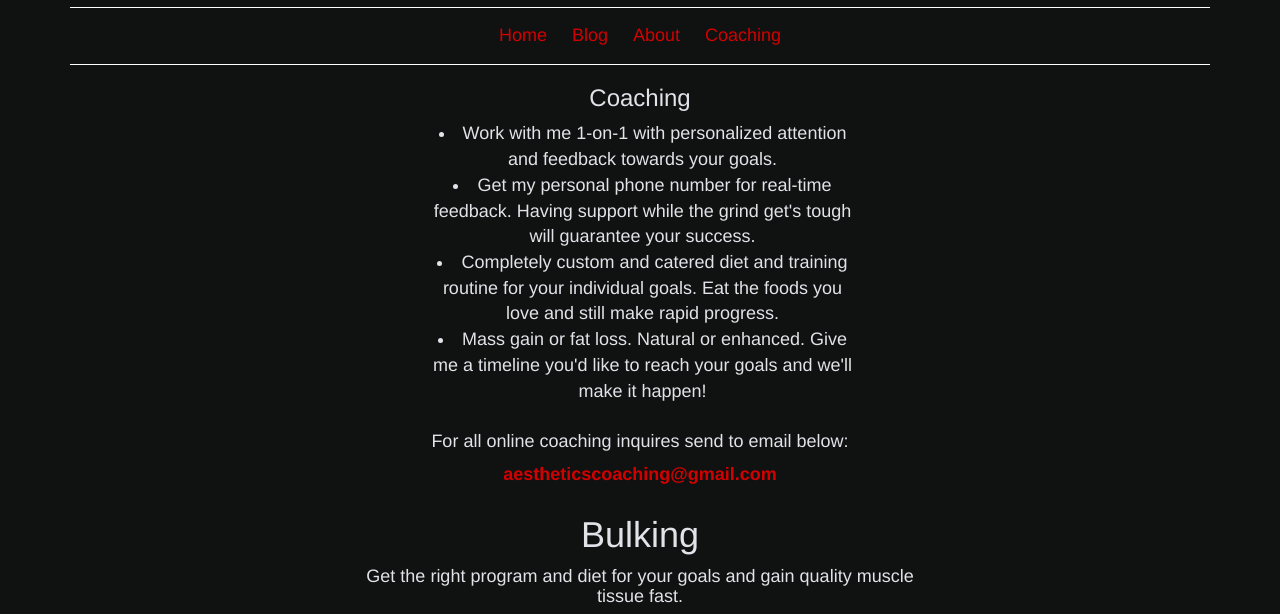
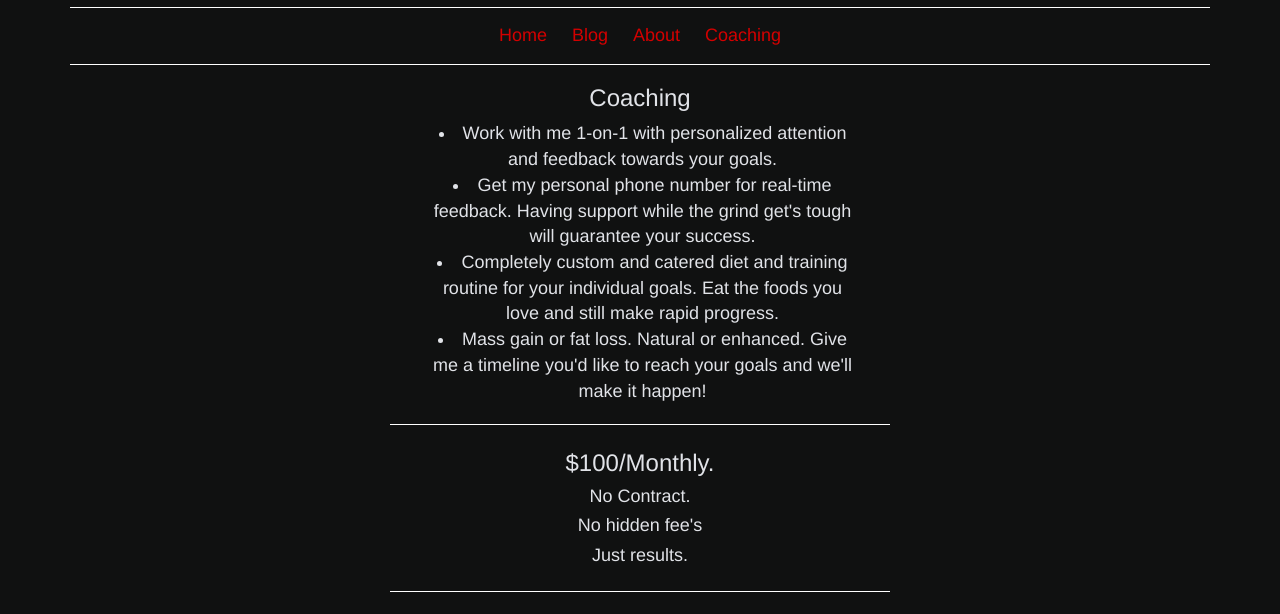
Before and after one commit to Kade-Nichols/Believe-In-Aesthetics, a website: page coaching.html in a window 1280 px wide. Shown: the part 118-732 px from the top of the page. Drawn offline with nearby package versions, Linux system fonts and the light colour scheme.

Commit message:
Add files via upload

```diff
--- a/coaching.html
+++ b/coaching.html
@@ -46,6 +46,12 @@
                 Mass gain or fat loss. Natural or enhanced. Give me a timeline you'd like to reach your goals and we'll make it happen!
             </li>
         </ul>
+        <div class="more text-center" style="margin-top: 20px; border-bottom: 1px solid white; border-top: 1px solid white; padding: 15px; padding-top: 5px;">
+            <h3>$100/Monthly.</h3>
+            <h4>No Contract.</h4>
+            <h4>No hidden fee's</h4>
+            <h4>Just results.</h4>
+        </div>
         <p class="text-center spacing">For all online coaching inquires send to email below:</p>
         <h4 class="text-center"><strong><a href="mailto:aestheticscoaching@gmail.com" class="linktag">aestheticscoaching@gmail.com</a></strong></h4>
         <div class="row thing">
```
